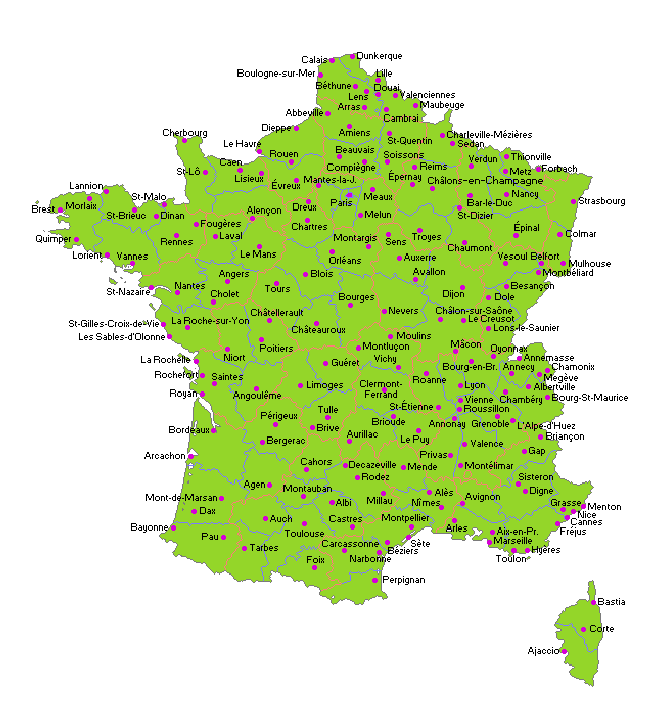
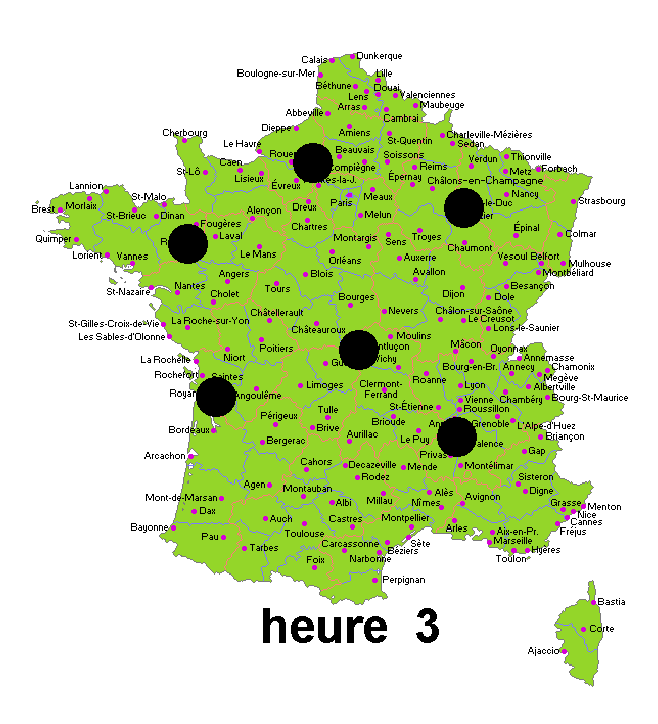
Before and after one commit to Nicoaedhel/tablet, a plain HTML site: page index.html in a window 1280 px wide. Shown: the whole page, without its empty margins (310-968 px from the left). Drawn offline with Linux system fonts and the light colour scheme.

Commit message:
Edit board_target

```diff
--- a/assets/style.css
+++ b/assets/style.css
@@ -7,7 +7,7 @@
 }
 
 .board_target{
-  background: url('../layers/07-10-2016_15h45_16h00_heure3.png');
+  background: url('../layers/07-10-2016_15h45:16h00_heure3.png');
   width: 600px;
   height: 638px;
 }
```
